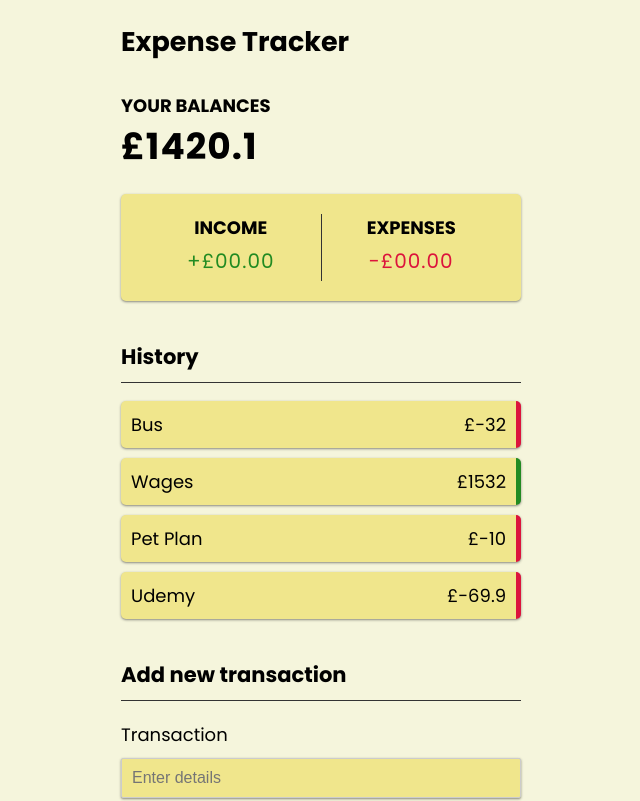
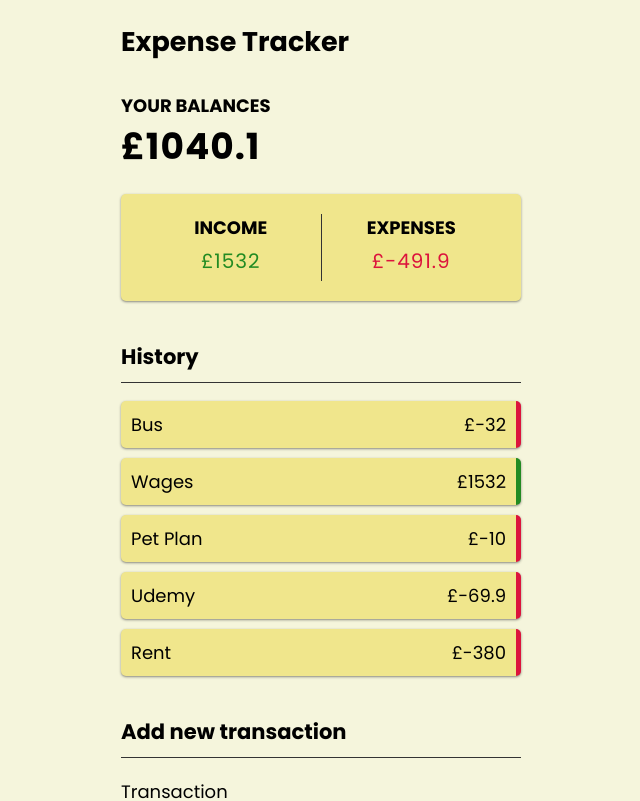
Before and after one commit to Nimira43/Expense-Tracker, a Vue app: page / in a window 1280 px wide. Shown: the top 801 px of the page, without its empty margins (319-959 px from the left). Built offline with nearby package versions, Linux system fonts and the light colour scheme.

Commit message:
7th commit - income and expenses working and toastification included

```diff
--- a/package.json
+++ b/package.json
@@ -9,7 +9,8 @@
     "preview": "vite preview"
   },
   "dependencies": {
-    "vue": "^3.4.15"
+    "vue": "^3.4.15",
+    "vue-toastification": "^2.0.0-rc.5"
   },
   "devDependencies": {
     "@vitejs/plugin-vue": "^5.0.3",
--- a/src/App.vue
+++ b/src/App.vue
@@ -1,8 +1,8 @@
 <template>
   <Header />
   <div class="container">
-    <Balance :total="total"/>
-    <IncomeExpenses />
+    <Balance :total="+total"/>
+    <IncomeExpenses :income="+income" :expenses="+expenses" />
     <TransactionList :transactions="transactions" />
     <AddTransaction />
   </div>
@@ -23,12 +23,29 @@
     { id: 2, text: 'Wages', amount: 1532.00 },
     { id: 3, text: 'Pet Plan', amount: -10.00 },
     { id: 4, text: 'Udemy', amount: -69.90 },
+    { id: 5, text: 'Rent', amount: -380.00 },
   ])
 
   const total = computed(() => {
     return transactions.value.reduce((acc, transaction) => {
       return acc + transaction.amount
     }, 0)
+    .toFixed(2)
   })
-
+  const income = computed(() => {
+    return transactions.value
+      .filter((transaction) => transaction.amount > 0)
+      .reduce((acc, transaction) => {
+        return acc + transaction.amount
+      }, 0)
+      .toFixed(2)
+  })
+  const expenses = computed(() => {
+    return transactions.value
+      .filter((transaction) => transaction.amount < 0)
+      .reduce((acc, transaction) => {
+        return acc + transaction.amount
+      }, 0)
+      .toFixed(2)
+  })
 </script>
--- a/src/components/AddTransaction.vue
+++ b/src/components/AddTransaction.vue
@@ -1,9 +1,9 @@
 <template>
     <h3>Add new transaction</h3>
-    <form id="form">
+    <form id="form" @submit.prevent="onSubmit">
         <div class="form-control">
             <label for="text">Transaction</label>
-            <input type="text" id="text" placeholder="Enter details">
+            <input type="text" id="text" v-model="text" placeholder="Enter details">
         </div>
         <div class="form-control">
             <label for="amount">
@@ -12,8 +12,24 @@
                 <span class="pos"> Income + </span>
                 <span class="neg"> Expense - </span>
                 </label>
-            <input type="text" id="amount" placeholder="Enter amount">
+            <input type="text" id="amount" v-model="amount" placeholder="Enter amount">
         </div>
         <button class="btn">Add Transaction</button>
     </form>
 </template>
+
+<script setup>
+    import { ref } from 'vue'
+    import { useToast } from 'vue-toastification'
+
+    const text = ref('')
+    const amount = ref('')
+    const toast = useToast()
+
+    const onSubmit = () => {
+        if (!text.value || !amount.value) {
+            toast.error('Require Transaction and Cost ')
+        }
+        console.log(text.value, amount.value)
+    }
+</script>
--- a/src/components/IncomeExpenses.vue
+++ b/src/components/IncomeExpenses.vue
@@ -2,11 +2,26 @@
     <div class="inc-exp-container">
         <div>
             <h4>Income</h4>
-            <p id="money-plus" class="money plus">+£00.00</p>
+            <p id="money-plus" class="money plus">£{{ income }}</p>
         </div>
         <div>
             <h4>Expenses</h4>
-            <p id="money-minus" class="money minus">-£00.00</p>
+            <p id="money-minus" class="money minus">£{{  expenses }}</p>
         </div>
     </div>
 </template>
+
+<script setup>
+    import { defineProps } from 'vue'
+
+    const props = defineProps({
+        income: {
+            type: Number,
+            required:  true,
+        },
+        expenses: {
+            type: Number,
+            required:  true,
+        },
+    })
+</script>
```
Also changed, not shown: src/main.js (+6 -3 lines), 1 other file (tests, documents, lock files or other folders).
